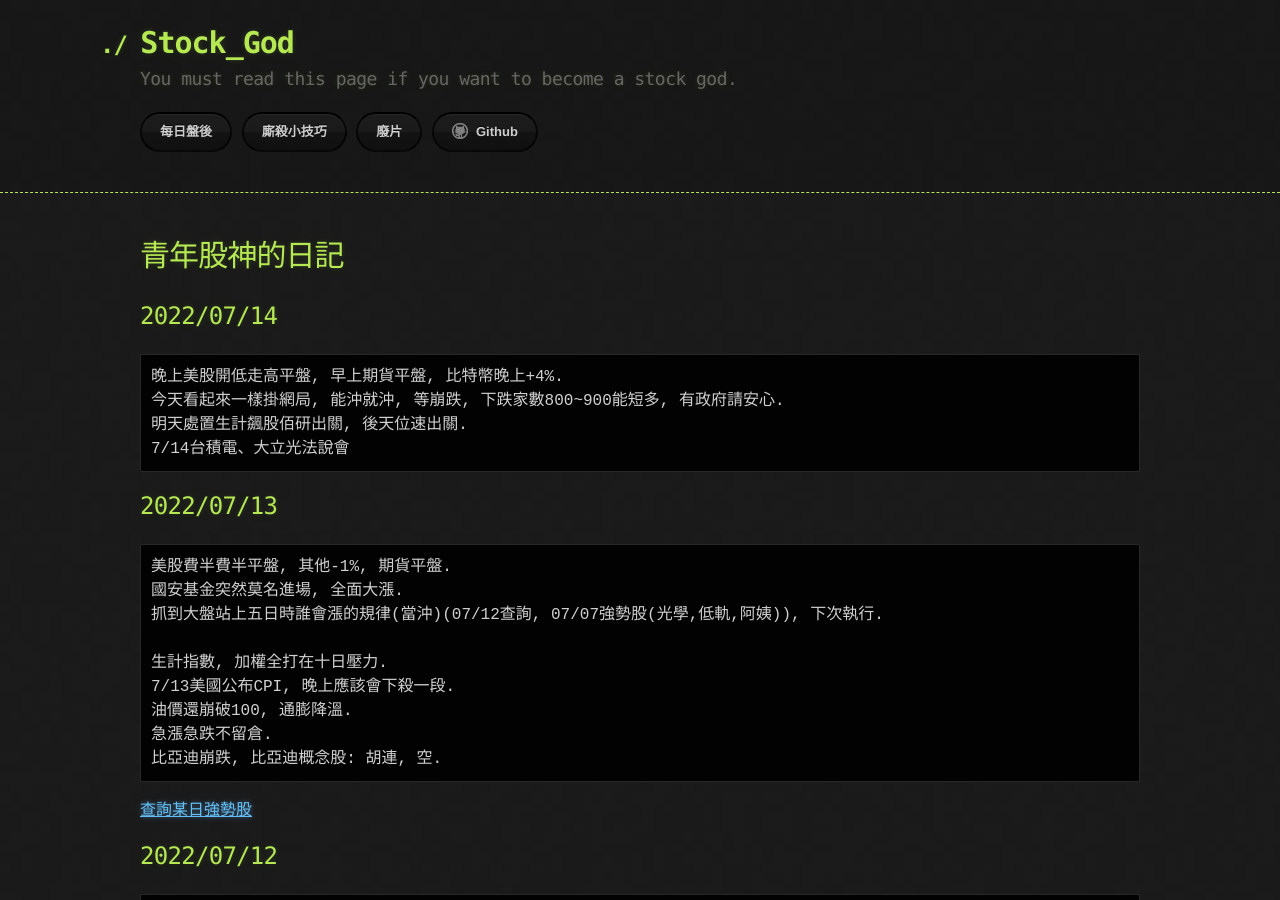
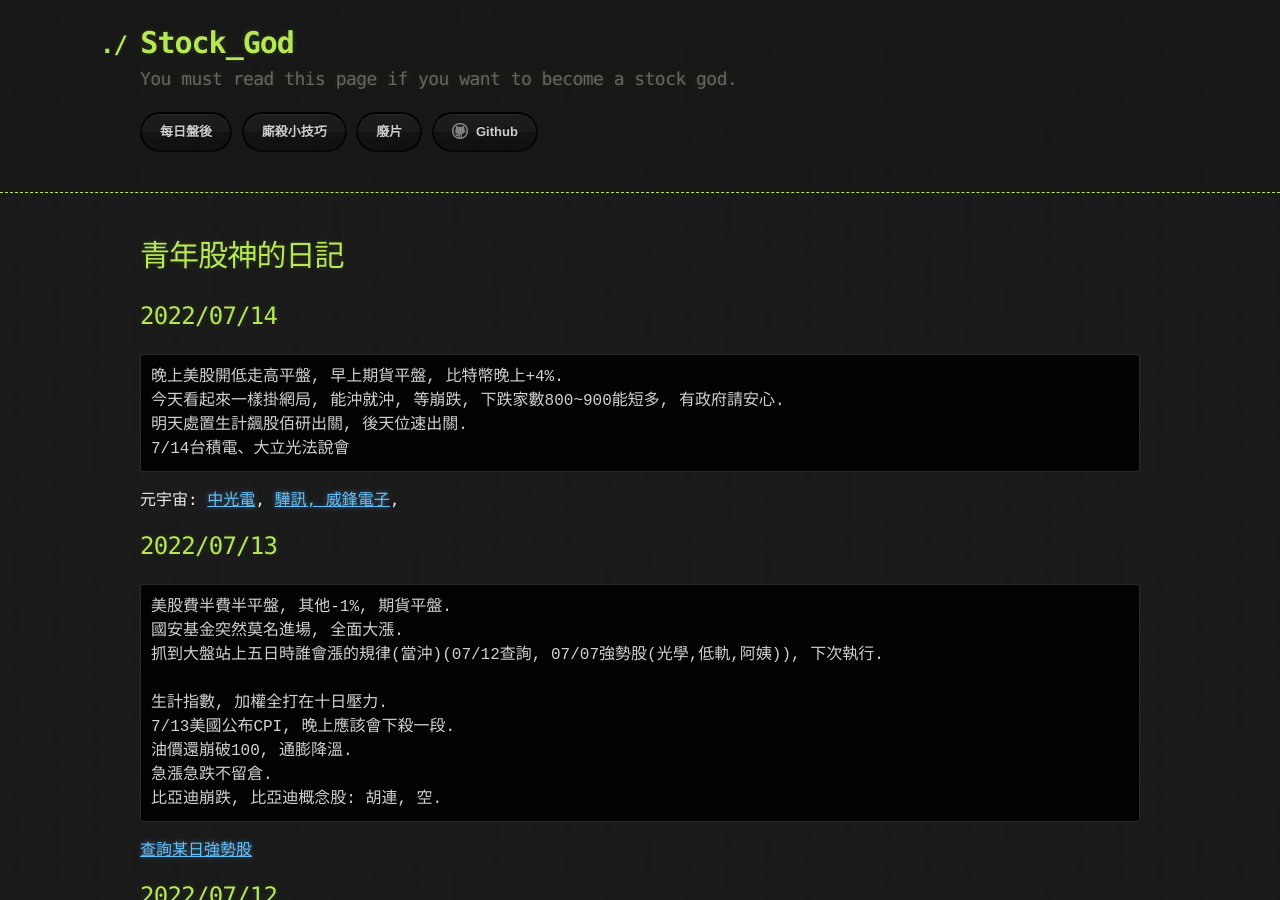
Before and after one commit to lepg5487/Stock_God, a Jekyll site: the page built from index.md, in a window 1280 px wide and 900 px high. Built offline with Jekyll 4.4.1, drawn with Linux system fonts in a browser that asks for light colours; our own code applies the rules of GitHub Pages for plain Markdown files.

Commit message:
Update index.md

````diff
--- a/index.md
+++ b/index.md
@@ -10,6 +10,7 @@ layout: testlayouts
 明天處置生計飆股佰研出關, 後天位速出關.
 7/14台積電、大立光法說會
 ```
+元宇宙: [中光電](https://news.cnyes.com/news/id/4750311?exp=a), [驊訊, 威鋒電子](https://news.cnyes.com/news/id/4750279?exp=a),
 
 ## 2022/07/13
 ```
````
